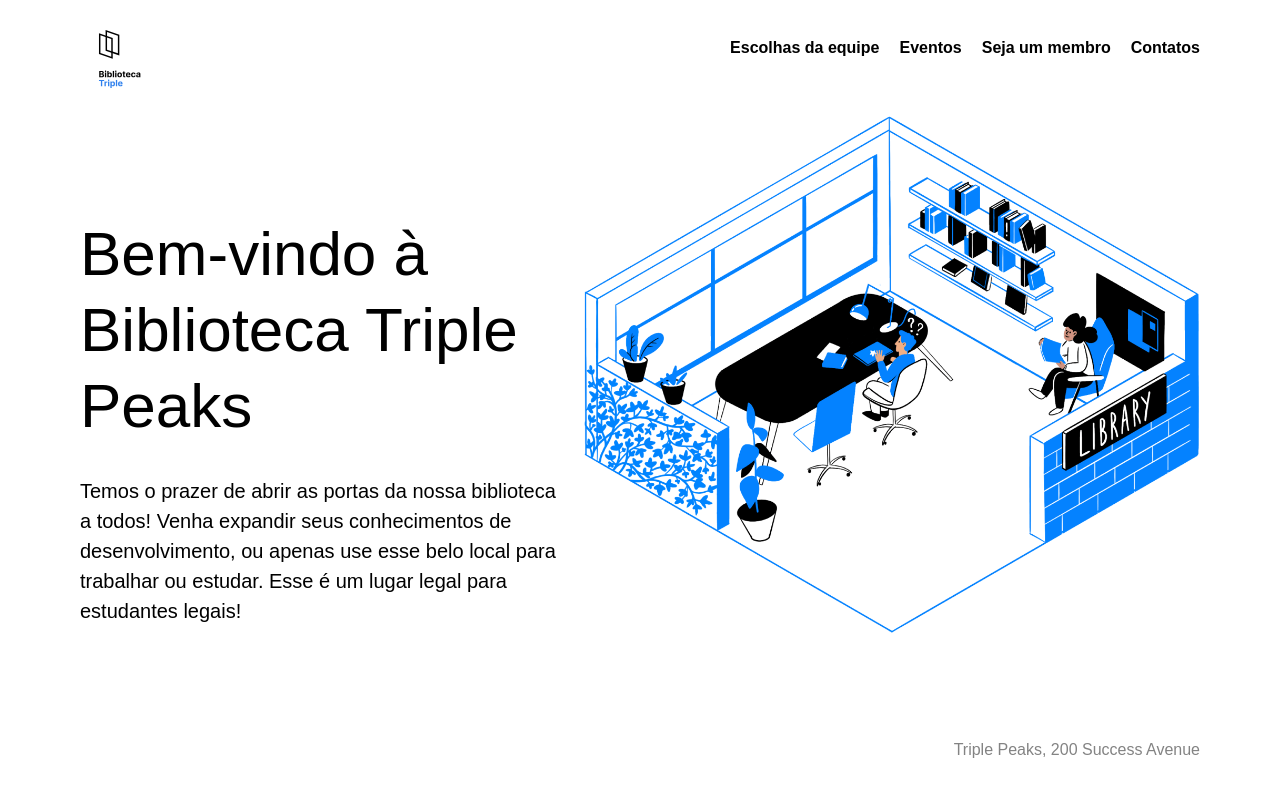
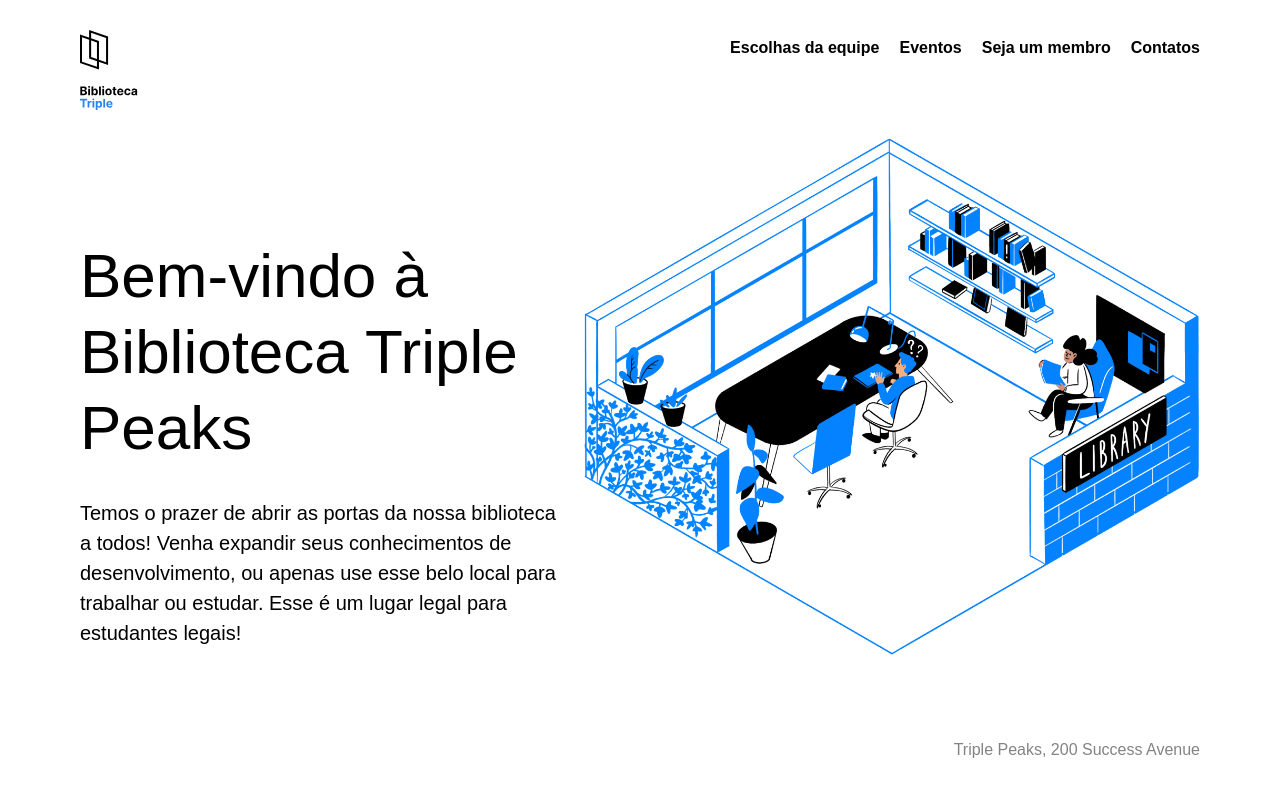
Before and after one commit to DaviLsDev/new-repo, a plain HTML site: page index.html in a window 1280 px wide. Shown: the top 798 px of the page. Drawn offline with Linux system fonts and the light colour scheme.

Commit message:
fix: corrige dimensoes do logtipo na nav

```diff
--- a/styles/style.css
+++ b/styles/style.css
@@ -24,8 +24,8 @@
 }
 
 .nav__logo {
-  width: 80px;
-  height: 58px;
+  width: 58px;
+  height: 80px;
 }
 
 .nav__links {
@@ -226,7 +226,7 @@
   flex-shrink: 0;
   flex-basis: 780px;
   max-width: 780px;
-  position: relative;
+  position: relative; /* Essencial para que os filhos absolutos se posicionem em relação a este contentor[cite: 21] */
 }
 
 .events__image {
@@ -285,7 +285,7 @@
 .person__caption {
   text-align: center;
   font-size: 14px;
-  margin: 0;
+  margin:0;
 }
 
 
```
